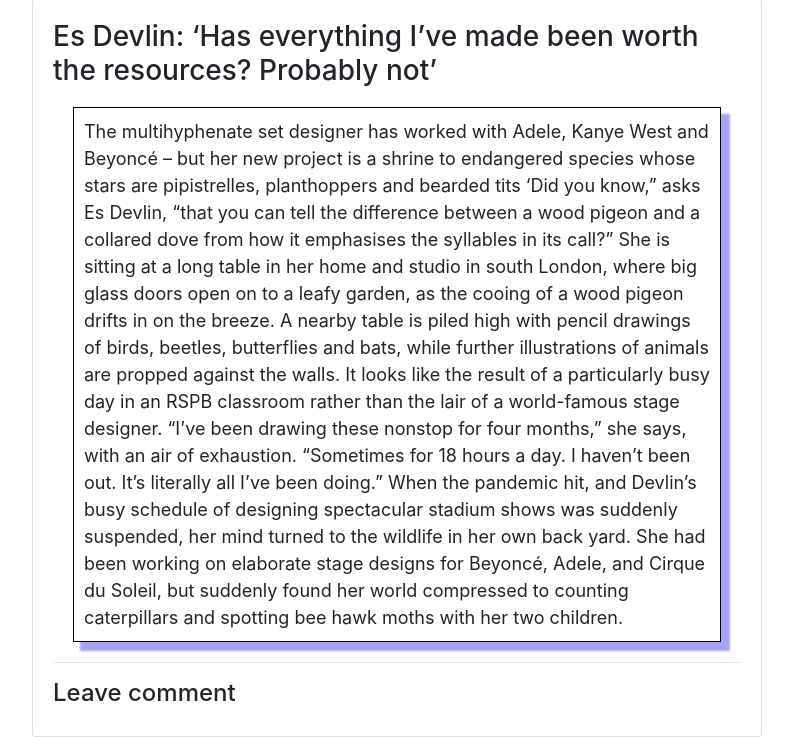
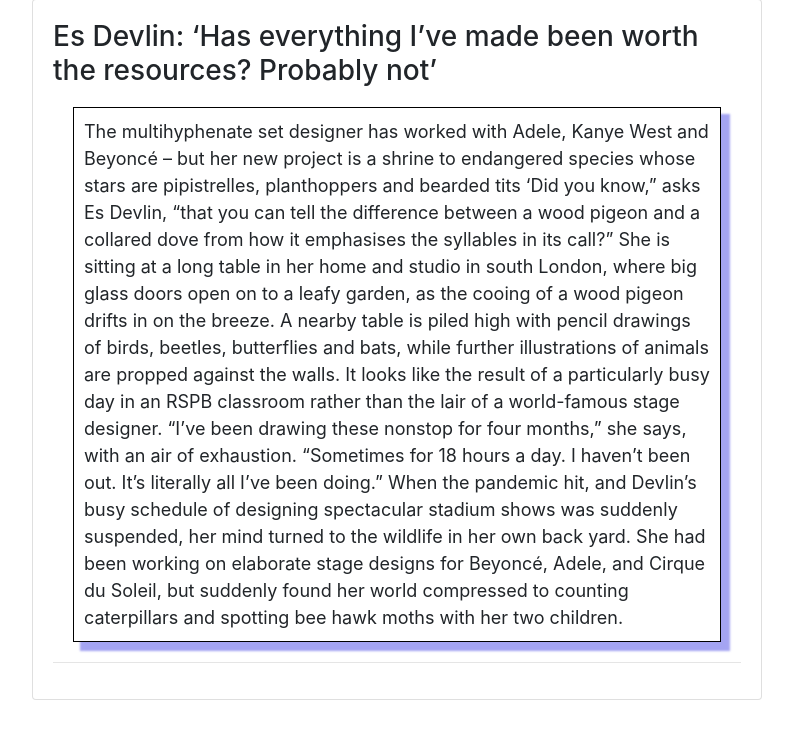
Before and after one commit to savelievamareena/python, a Django app: page /news/1/ in a window 1280 px wide. Shown: the part 154-891 px from the top of the page, without its empty margins (243-1036 px from the left). After the commit the page ends 854 px from the top, so only its background shows below. Run offline with Django 4.2, Linux system fonts and the light colour scheme; data comes from the database, SQL or seed files in the repository; some libraries are stand-ins or nearby versions.

Commit message:
small fix

```diff
--- a/django_news/templates/news.html
+++ b/django_news/templates/news.html
@@ -13,8 +13,9 @@
     </div>
 
     <hr>
-<h4>Leave comment</h4>
+
 {% if user.is_authenticated %}
+    <h4>Leave comment</h4>
     <form action="post/" method="post">
     {% csrf_token %}
     <div class="input-group mb-3">
```
